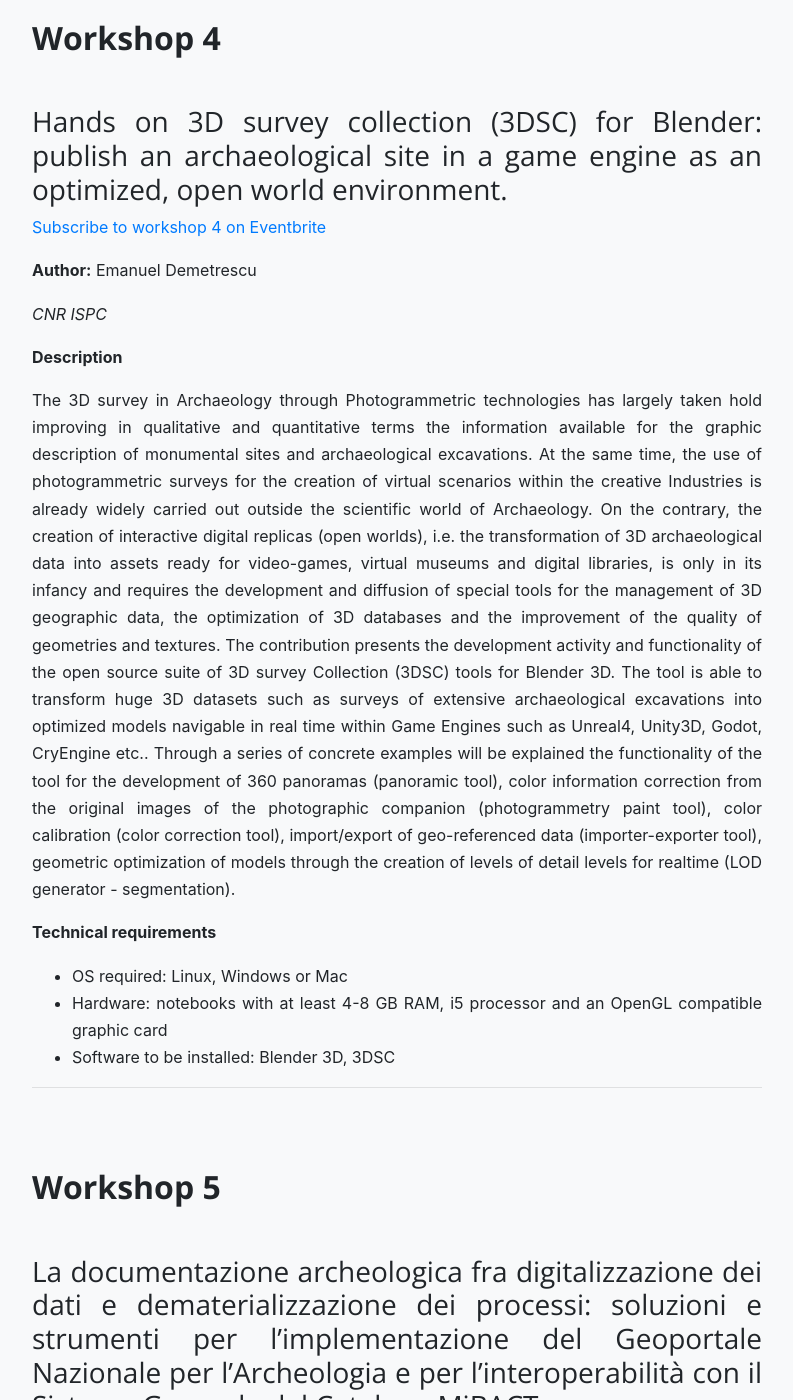
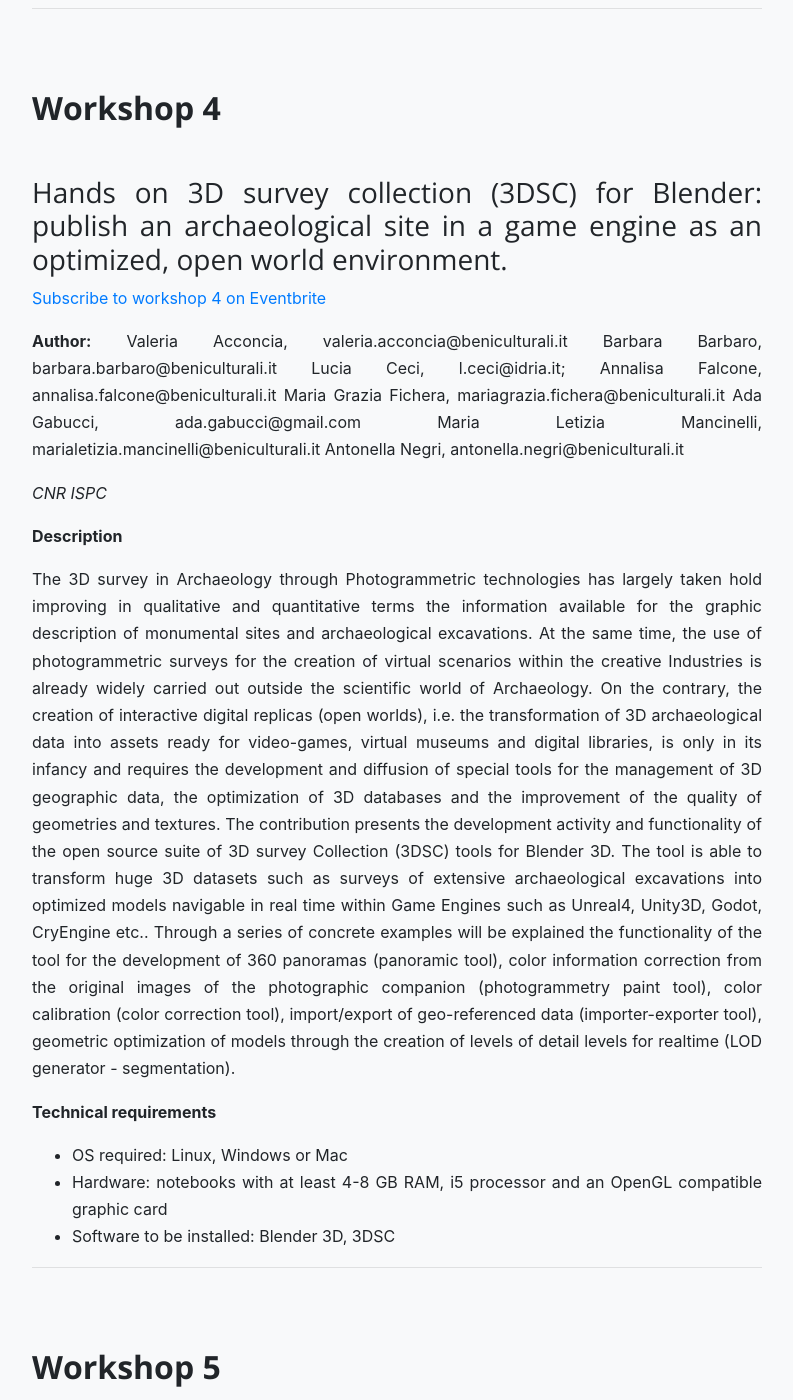
Before and after one commit to archeofoss/archeofoss2020, a Jekyll site: the page built from workshops.md, in a window 1280 px wide and 1400 px high, scrolled down 4138 px. Shown: the whole window, without its empty margins (243-1036 px from the left). Built offline with Jekyll 4.4.1, drawn with Linux system fonts in a browser that asks for light colours; nearby versions of some CDN libraries; some of the changed text lies outside the part shown.

Commit message:
Aupdated workshops

```diff
--- a/workshops.md
+++ b/workshops.md
@@ -27,9 +27,9 @@
 
 [Subscribe to workshop 1 on Eventbrite](https://www.eventbrite.it/e/bradypus-creation-and-publication-of-a-web-based-database-tickets-118269171275)
 
-**Author:** Julian Bogdani
+**Author:** Julian Bogdani [julian.bogdani@uniroma1.it](mailto:julian.bogdani@uniroma1.it)
 
-*University Sapienza of Rome*
+*Sapienza University of Rome*
 
 **Description**
 
@@ -123,7 +123,14 @@
 
 [Subscribe to workshop 4 on Eventbrite](https://www.eventbrite.it/e/hands-on-3d-survey-collection-3dsc-for-blender-tickets-118360823409)
 
-**Author:**  Emanuel Demetrescu
+**Author:**  Valeria Acconcia, valeria.acconcia@beniculturali.it
+Barbara Barbaro, barbara.barbaro@beniculturali.it
+Lucia Ceci, l.ceci@idria.it;
+Annalisa Falcone, annalisa.falcone@beniculturali.it
+Maria Grazia Fichera, mariagrazia.fichera@beniculturali.it
+Ada Gabucci, ada.gabucci@gmail.com
+Maria Letizia Mancinelli, marialetizia.mancinelli@beniculturali.it
+Antonella Negri, antonella.negri@beniculturali.it
 
 *CNR ISPC*
 
@@ -145,7 +152,15 @@
 
 [Subscribe to workshop 5 on Eventbrite]()
 
-**Author:**  Emanuel Demetrescu
+**Authors:**
+- Valeria Acconcia, [valeria.acconcia@beniculturali.it](mailto:valeria.acconcia@beniculturali.it)
+- Barbara Barbaro, [barbara.barbaro@beniculturali.it](mailto:barbara.barbaro@beniculturali.it)
+- Lucia Ceci, [l.ceci@idria.it](mailto:l.ceci@idria.it)
+- Annalisa Falcone, [annalisa.falcone@beniculturali.it](mailto:annalisa.falcone@beniculturali.it)
+- Maria Grazia Fichera, [mariagrazia.fichera@beniculturali.it](mailto:mariagrazia.fichera@beniculturali.it)
+- Ada Gabucci, [ada.gabucci@gmail.com](mailto:ada.gabucci@gmail.com)
+- Maria Letizia Mancinelli, [marialetizia.mancinelli@beniculturali.it](mailto:marialetizia.mancinelli@beniculturali.it)
+- Antonella Negri, [antonella.negri@beniculturali.it](mailto:antonella.negri@beniculturali.it)
 
 *CNR ISPC*
 
```
Also changed, not shown: other parts of workshops.md (+3 -3 lines).
